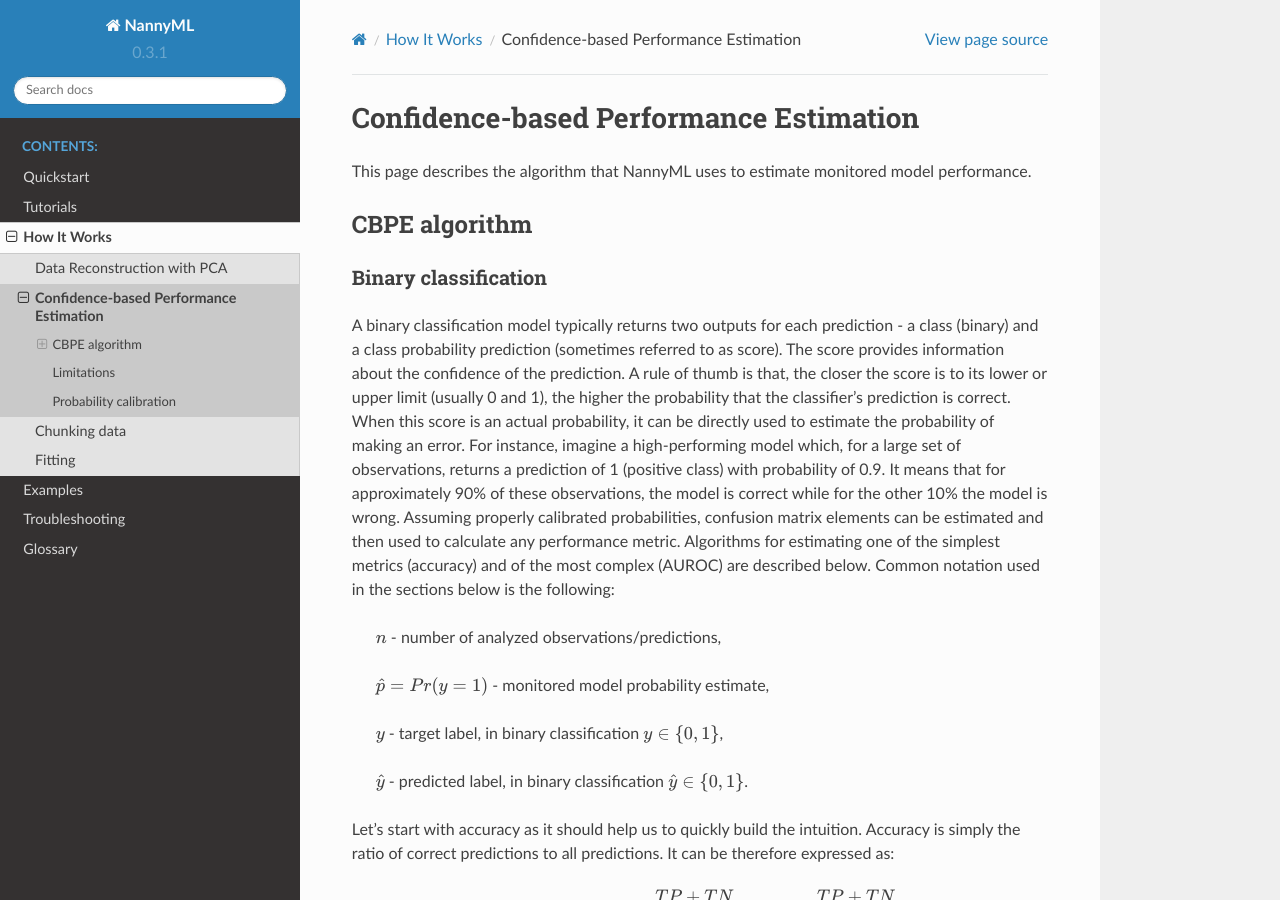
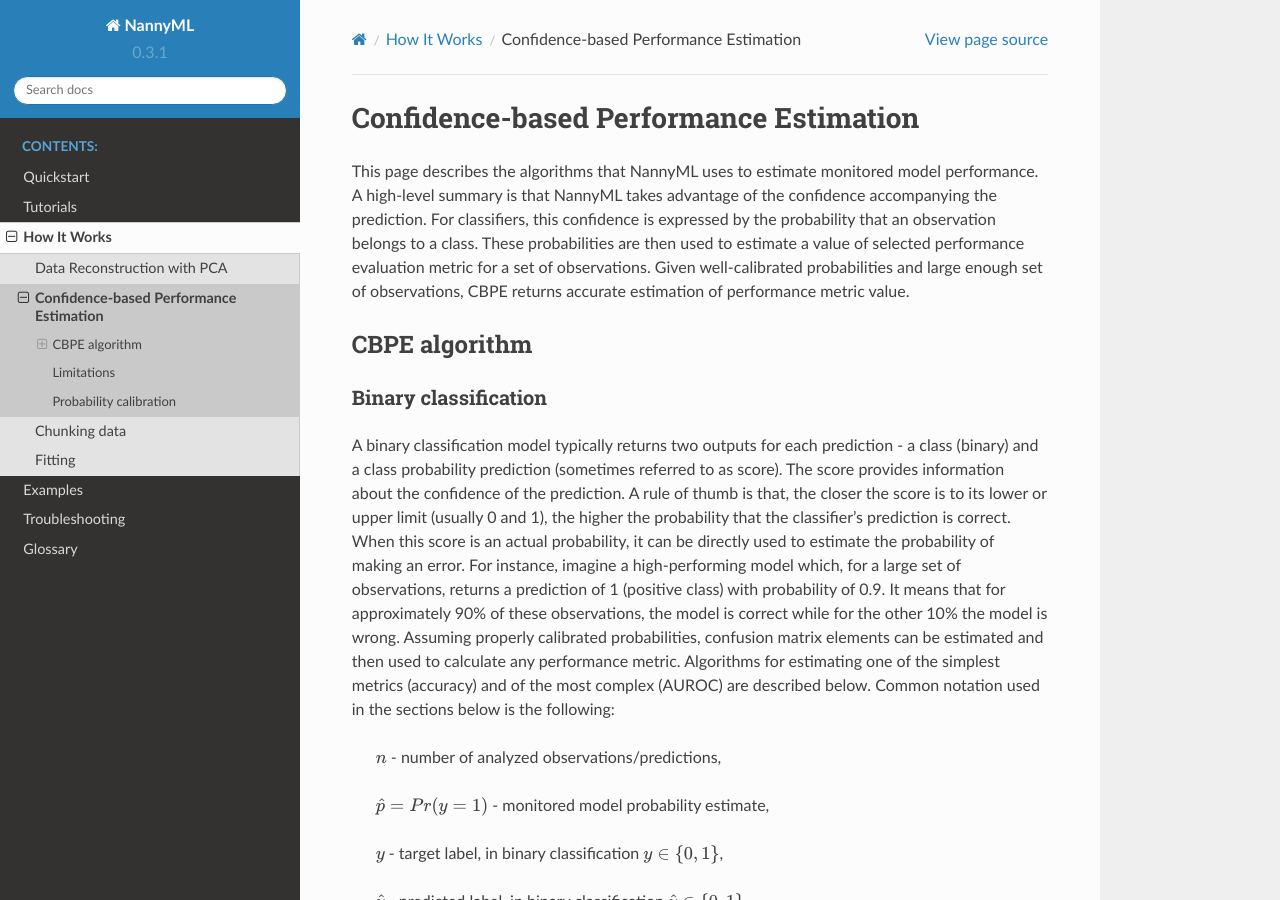
Before and after one commit to NannyML/nannyml, a Sphinx documentation site: the page built from docs/how_it_works/performance_estimation.rst, in a window 1280 px wide and 900 px high. Built offline with Sphinx 7.4.7 and the Read the Docs theme 2.0.0, drawn with Linux system fonts in a browser that asks for light colours; pages that are not in the unit, such as notebooks, are missing from menus.

Commit message:
update CBPE high-level intro

```diff
--- a/docs/how_it_works/performance_estimation.rst
+++ b/docs/how_it_works/performance_estimation.rst
@@ -4,7 +4,12 @@
 Confidence-based Performance Estimation
 =======================================
 
-This page describes the algorithm that NannyML uses to estimate monitored model performance.
+This page describes the algorithms that NannyML uses to estimate monitored model performance. A high-level summary is
+that NannyML takes advantage of the confidence accompanying the prediction. For
+classifiers, this confidence is expressed by the probability that an observation belongs to a class.
+These probabilities are then used to estimate a value of selected performance evaluation metric for a set of
+observations. Given well-calibrated probabilities and large enough set of observations,
+CBPE returns accurate estimation of performance metric value.
 
 --------------
 CBPE algorithm
```
